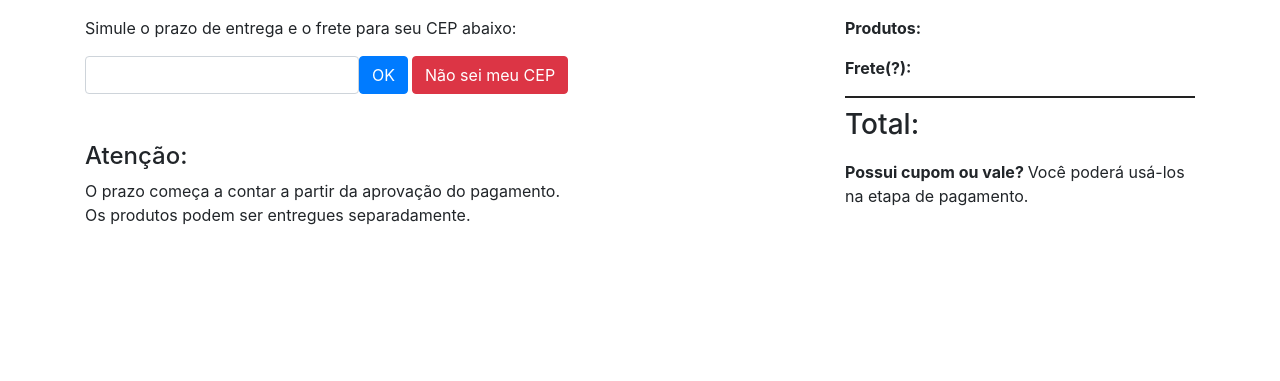
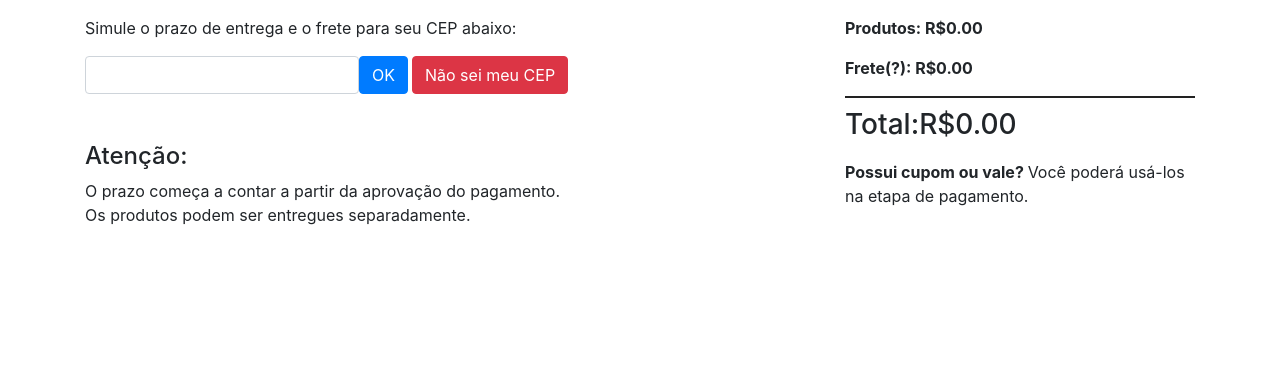
Before and after one commit to fmoreirati/php_siteModelo, a PHP site: page /index.php?p=carrinho&frete in a window 1280 px wide. Shown: the part 203-584 px from the top of the page. Run offline with PHP 8.4, Linux system fonts and the light colour scheme.

Commit message:
09122019

```diff
--- a/index.php
+++ b/index.php
@@ -12,6 +12,7 @@ if (session_status() !== PHP_SESSION_ACTIVE) {
     <meta http-equiv="X-UA-Compatible" content="ie=edge">
     <title>Modelo Site</title>
     <link rel="stylesheet" href="https://stackpath.bootstrapcdn.com/bootstrap/4.3.1/css/bootstrap.min.css" integrity="sha384-ggOyR0iXCbMQv3Xipma34MD+dH/1fQ784/j6cY/iJTQUOhcWr7x9JvoRxT2MZw1T" crossorigin="anonymous">
+    <link rel="stylesheet" href="https://cdnjs.cloudflare.com/ajax/libs/font-awesome/4.7.0/css/font-awesome.min.css">
     <link rel="stylesheet" href="css/estilo.css">
 </head>
 
--- a/pages/carrinho.php
+++ b/pages/carrinho.php
@@ -11,15 +11,22 @@ if (session_status() !== PHP_SESSION_ACTIVE) {
 
 if (isset($_SESSION["produtos"])) {
     $produtos = $_SESSION["produtos"];
-    echo "<pre>";
-    var_dump($_SESSION["produtos"]);
+    // echo "<pre>";
+    // var_dump($_SESSION["produtos"]);
+    // echo "</pre>";
 }
 
 if (isset($_GET['add'])) {
     $produto = new Produto;
     $dadosProd = $produto->get($_GET['add']);
     array_push($produtos, $dadosProd);
-    $_SESSION["produtos"] = $dadosProd;
+    $_SESSION["produtos"] = $produtos;
+    header("Location: index.php?p=carrinho");
+}
+
+if (isset($_GET['remove'])) {
+    array_splice($produtos, $_GET['remove'], 1);
+    $_SESSION["produtos"] = $produtos;
 }
 //session_destroy();
 ?>
@@ -32,13 +39,13 @@ if (isset($_GET['add'])) {
 <section class="container">
     <div class="row">
         <p class="col-md-6">
-            <a href="index.jsp">
+            <a href="index.php">
                 <button type="button" class="btn btn-primary"> Escolher + Produto </button>
             </a>
         </p>
         <p class="col-md-6 text-right">
             <button class="btn btn-danger"> Realizar Pagamento </button>
-            <input type="hidden" value='' name="total" class="form-control campo" id="total" disabled />
+            <input type="hidden" value='' name="total" class="form-control campo total" disabled />
         </p>
     </div>
 
@@ -52,29 +59,30 @@ if (isset($_GET['add'])) {
                 <th class=""> <i class="fa fa-remove"></i></th>
             </tr>
 
-            <?php foreach ($produtos as $p) { ?>
+            <?php foreach ($produtos as $key => $p) { ?>
                 <input type="hidden" value="" name="id" />
                 <tr>
+                    <!-- Foto e nome do produto -->
                     <td class="row">
                         <div class="col-6">
                             <img src='<?= "img/produtos/" . $p->foto1 ?>' title="" alt="" class="img-fluid produtopq">
                         </div>
                         <div class="col-6"><?= $p->nome ?></div>
                     </td>
-
+                    <!-- Quantidade -->
                     <td class="">
-                        <input type="number" name="quant" value="<?= $p->quant ?>" min="1" max="10" step="1" class="form-control" onchange="execute(this.form)" />
+                        <input type="number" name="quant" value="1" min="1" max='<?= $p->quant ?>' step="1" class="form-control quant" onchange="calc()" />
+                    </td>
+                    <!-- Valor Unitario -->
+                    <td class="">
+                        <input type="number" name="valor" min="0.00" step="0.01" value='<?= $p->valor ?>' disabled class="form-control campos" />
+                    </td>
+                    <!-- Valor da Venda -->
+                    <td class="">
+                        <input type="number" name="valorItem" min="0.00" step="0.01" disabled class="form-control valores" />
                     </td>
 
-                    <td class="">
-                        <input type="text" name="valor" min="0.00" step="0.01" value='' disabled class="form-control campo" />
-                    </td>
-
-                    <td class="">
-                        <input type="text" name="valorItem" min="0.00" step="0.01" value='' disabled class="form-control campo valores" />
-                    </td>
-
-                    <td class=""><a href=""></i></a></td>
+                    <td class=""><a href=<?= "index.php?p=carrinho&remove=$key" ?> onclick="return confirm('Remover Produto')"><i class="fa fa-remove"></i></a></td>
                 </tr>
             <?php } ?>
         </table>
@@ -84,7 +92,7 @@ if (isset($_GET['add'])) {
     <div class="row">
         <div class="col-md-8">
             <p> Simule o prazo de entrega e o frete para seu CEP abaixo:</p>
-            <form action="index.php?p=carrinho&acao=frete" method="get" class="form-inline">
+            <form action="index.php?p=carrinho&frete" method="get" class="form-inline">
                 <div class="form-group">
                     <input type="text" name="cep" class="form-control" />
                     <button class="btn btn-primary"> OK </button>
@@ -105,10 +113,10 @@ if (isset($_GET['add'])) {
         </div>
         <div class="col-md-4 well">
             <strong>
-                <p>Produtos: </p>
-                <p>Frete(?): </p>
+                <p>Produtos: <span id="totalprodutos"></span></p>
+                <p>Frete(?): <span id="frete"></span></p>
             </strong>
-            <h3 style="border-top: solid 2px #222;padding: 10px 0">Total:
+            <h3 style="border-top: solid 2px #222;padding: 10px 0">Total:<span class="total"></span>
             </h3>
 
             <p><strong>Possui cupom ou vale? </strong>Você poderá usá-los na etapa de pagamento.</p>
@@ -117,10 +125,35 @@ if (isset($_GET['add'])) {
     </div>
 
     <script>
-        // window.onload(execute(this.form));
-        function execute(frm) {
-            frm.action = "sys?logica=Carrinho&acao=calc";
-            frm.submit();
+        calc()
+
+        // function execute(frm) {
+        //     frm.action = "index.php?p=carrinho&acao=calc";
+        //     frm.submit();
+        // }
+
+        function calc() {
+            //Pegar elementos
+            let quants = document.getElementsByClassName("quant")
+            let campos = document.getElementsByClassName("campos")
+            let valores = document.getElementsByClassName("valores")
+            let total = document.getElementsByClassName("total")
+            let totalproduto = document.getElementById("totalprodutos")
+            let frete = document.getElementById("frete")
+            var soma = 0.0
+            //Atualizar valores
+            for (let x = 0; x < quants.length; x++) {
+                valores[x].value = (parseFloat(quants[x].value) * parseFloat(campos[x].value))
+                soma += parseFloat(valores[x].value)
+            }
+            //Calcular totais
+            let valorFrete = soma * 0.1
+            let valorTotal = soma + valorFrete
+            total[0].value = valorTotal
+            //Mostrar Valores
+            totalproduto.innerHTML = "R$" + soma.toFixed(2)
+            frete.innerHTML = "R$" + valorFrete.toFixed(2)
+            total[1].innerHTML = "R$" + valorTotal.toFixed(2)
         }
     </script>
 </section>
```
